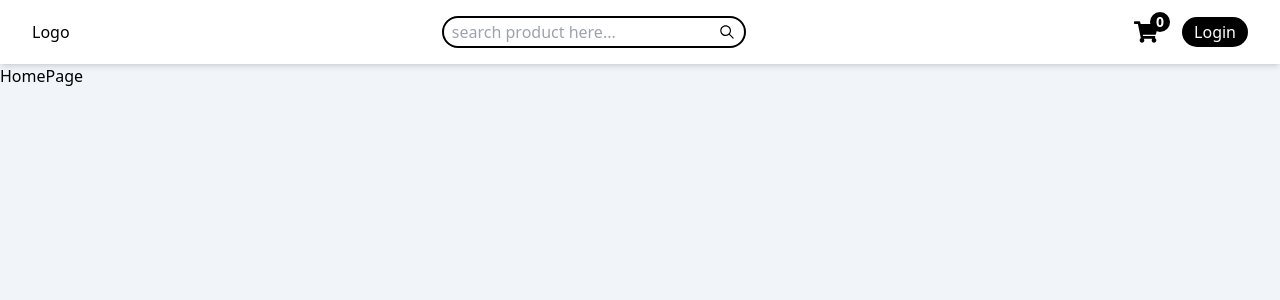
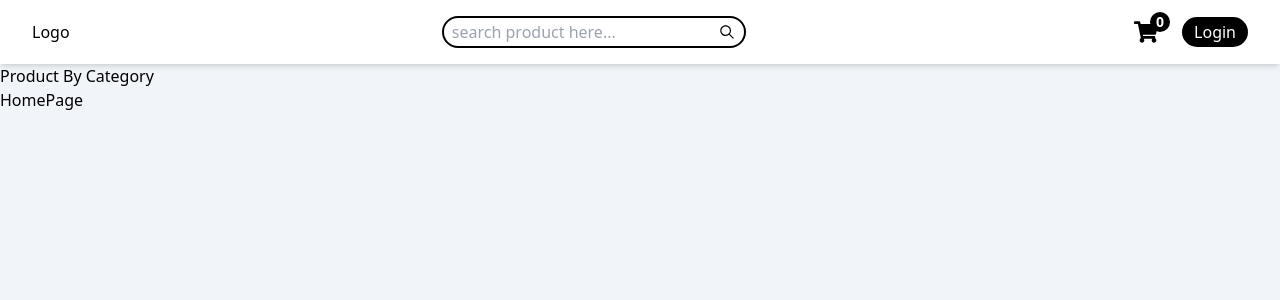
Before and after one commit to prince1096/MernShop, a React (Create React App) app in the folder frontend/: page / in a window 1280 px wide. Shown: the top 300 px of the page. Built offline with nearby package versions, Linux system fonts and the light colour scheme; no server answers.

Commit message:
showproduct

```diff
--- a/frontend/src/pages/Home.jsx
+++ b/frontend/src/pages/Home.jsx
@@ -1,7 +1,13 @@
 import React from "react";
 
 const HomePage = () => {
-  return <div>HomePage</div>;
+  const fetchProductByCategory = async () => {};
+  return (
+    <div>
+      <h2>Product By Category</h2>
+      HomePage
+    </div>
+  );
 };
 
 export default HomePage;
```
